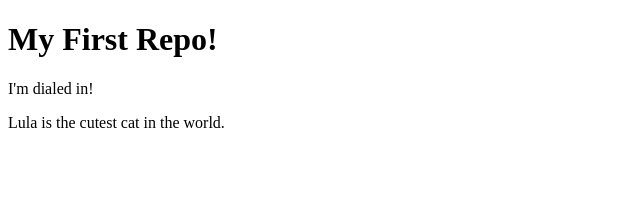
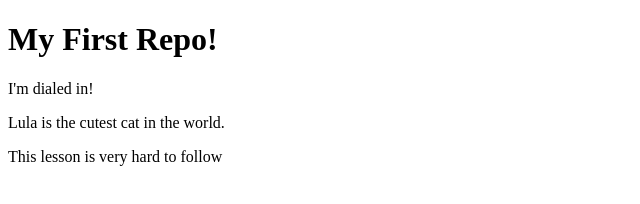
Before and after one commit to DevRaqMarie/first-repository-, a plain HTML site: page index.html in a window 1280 px wide. Shown: the whole page, without its empty margins (0-640 px from the left). Drawn offline with Linux system fonts and the light colour scheme.

Commit message:
Add a new paragraph about lesson difficulty

```diff
--- a/index.html
+++ b/index.html
@@ -9,5 +9,6 @@
     <h1>My First Repo!</h1>
     <p>I'm dialed in!</p>
     <p>Lula is the cutest cat in the world.</p>
+    <p>This lesson is very hard to follow</p>
   </body>
 </html>
```
